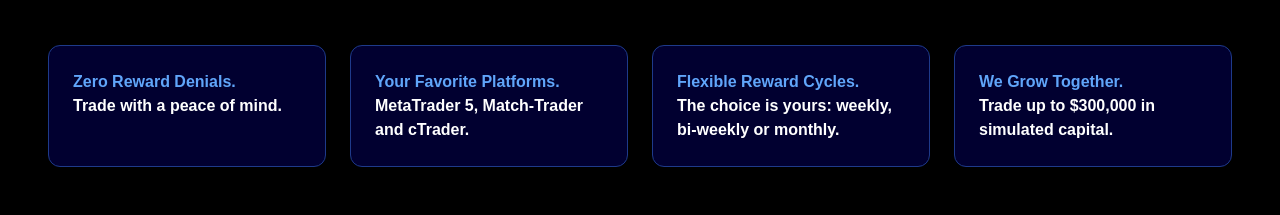
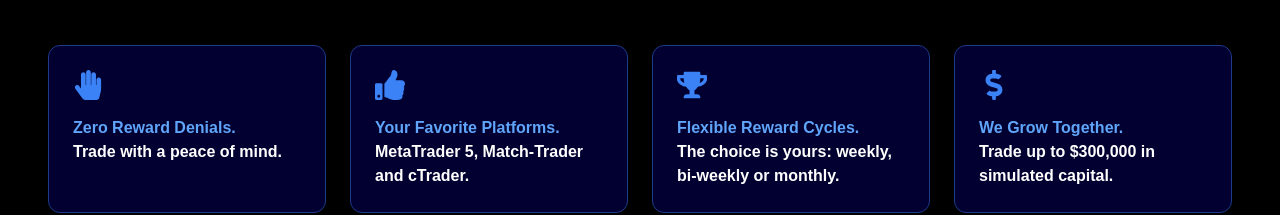
Before and after one commit to Navith7777/ctf-site, a React (Vite) app: page / in a window 1280 px wide. Shown: the part 733-948 px from the top of the page. Built offline with nearby package versions, Linux system fonts and the light colour scheme; no server answers; a web font is replaced by a local one.

Commit message:
Your message

```diff
--- a/src/sections/About.jsx
+++ b/src/sections/About.jsx
@@ -1,6 +1,6 @@
 import { useState } from 'react';
 import Button from '../components/Button.jsx';
-
+import { FaHandPaper, FaThumbsUp, FaTrophy, FaDollarSign } from 'react-icons/fa';
 const WhyFunding = () => {
   const [hasCopied, setHasCopied] = useState(false);
 
@@ -19,24 +19,28 @@
         <div className="grid grid-cols-1 sm:grid-cols-2 lg:grid-cols-4 gap-6">
           {/* Card 1 */}
           <div className="bg-[#010030] border border-blue-900 rounded-xl p-6 text-left hover:shadow-lg transition">
+           <FaHandPaper className="text-blue-500 text-3xl mb-4" />
             <p className="text-blue-400 font-semibold">Zero Reward Denials.</p>
             <p className="font-bold">Trade with a peace of mind.</p>
           </div>
 
           {/* Card 2 */}
           <div className="bg-[#010030] border border-blue-900 rounded-xl p-6 text-left hover:shadow-lg transition">
+           <FaThumbsUp className="text-blue-500 text-3xl mb-4" />
             <p className="text-blue-400 font-semibold">Your Favorite Platforms.</p>
             <p className="font-bold">MetaTrader 5, Match-Trader and cTrader.</p>
           </div>
 
           {/* Card 3 */}
           <div className="bg-[#010030] border border-blue-900 rounded-xl p-6 text-left hover:shadow-lg transition">
+          <FaTrophy className="text-blue-500 text-3xl mb-4" />
             <p className="text-blue-400 font-semibold">Flexible Reward Cycles.</p>
             <p className="font-bold">The choice is yours: weekly, bi-weekly or monthly.</p>
           </div>
 
           {/* Card 4 */}
           <div className="bg-[#010030] border border-blue-900 rounded-xl p-6 text-left hover:shadow-lg transition">
+          <FaDollarSign className="text-blue-500 text-3xl mb-4" />
             <p className="text-blue-400 font-semibold">We Grow Together.</p>
             <p className="font-bold">Trade up to $300,000 in simulated capital.</p>
           </div>
```
